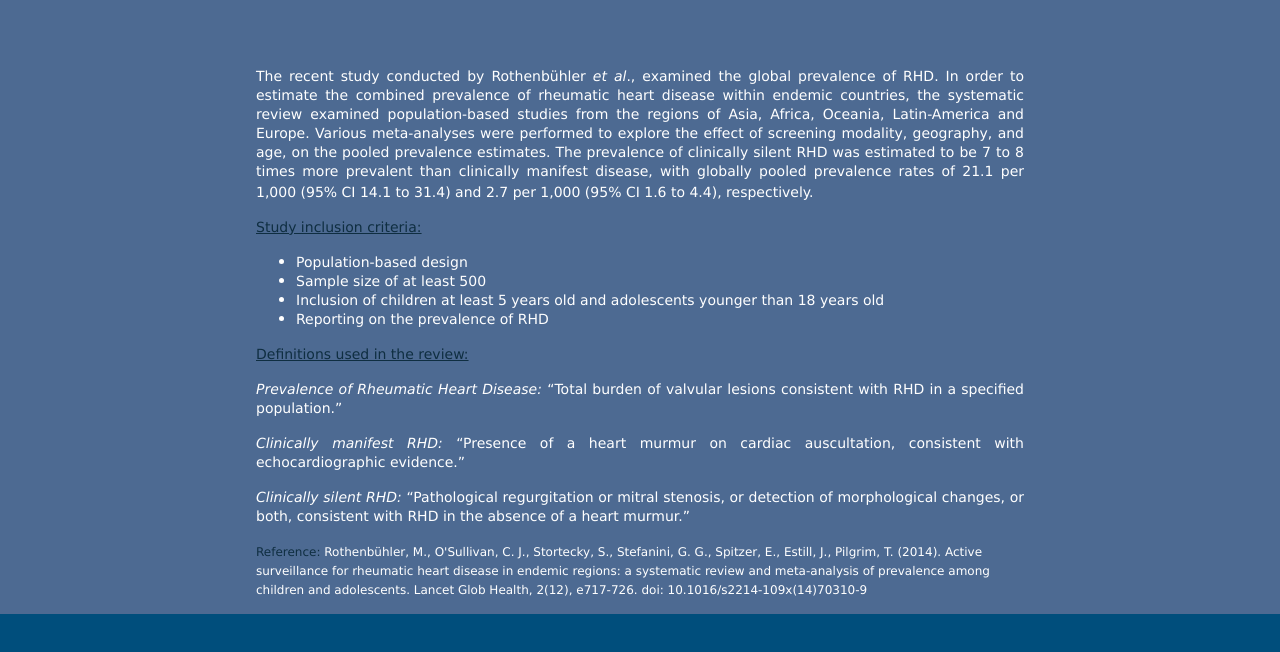
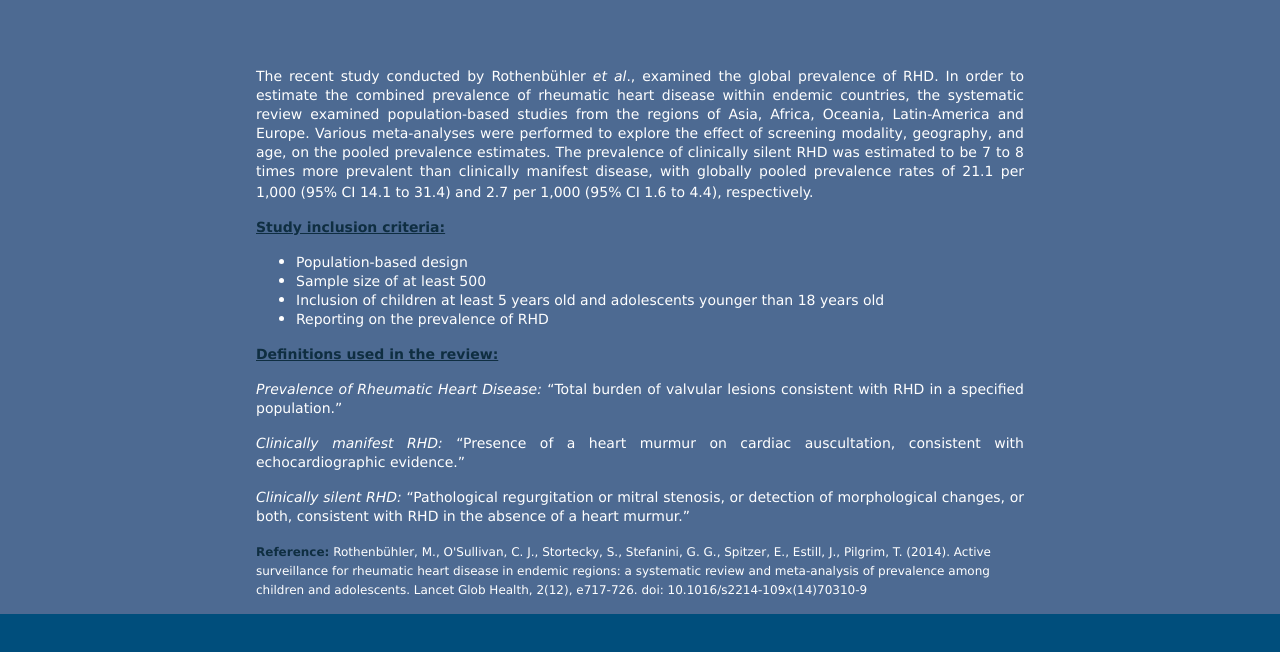
Before and after one commit to rhdatlas/roth, a plain HTML site: page index.html in a window 1280 px wide. Drawn offline with Linux system fonts and the light colour scheme.

Commit message:
Update index.html

```diff
--- a/index.html
+++ b/index.html
@@ -55,6 +55,7 @@
     a{
     	text-decoration:none;
     	color:#0F2E41;
+    	font-weight: bold;
     }
 
     </style>
@@ -67,7 +68,7 @@
           <p style="text-align:justify" tabindex="0"><span style="font-size:14px">The recent study conducted by Rothenb&uuml;hler <em>et al</em>., examined the global prevalence of RHD. In order to estimate the combined prevalence of rheumatic heart disease within endemic countries, the systematic review examined population-based studies from the regions of Asia, Africa, Oceania, Latin-America and Europe. Various meta-analyses were performed to explore the effect of screening modality, geography, and age, on the pooled prevalence estimates. The prevalence of clinically silent RHD was estimated to be 7 to 8 times more prevalent than clinically manifest disease, with globally pooled prevalence rates of 21.1 per 1,000 (95% CI 14.1 to 31.4) and 2.7 per 1,000 (95% CI 1.6 to 4.4), respectively.<strong><sup> </sup></strong></span></p>
 
 
-<p class="MsoNormal" style="text-align:justify" tabindex="0"><span style="font-size:14px; color:#0F2E41;"><u>Study inclusion criteria:</u></span></p>
+<p class="MsoNormal" style="text-align:justify" tabindex="0"><span style="font-size:14px; color:#0F2E41; font-weight: bold;"><u>Study inclusion criteria:</u></span></p>
 <ul tabindex="0">
 	<li class="MsoListParagraphCxSpFirst" style="text-align:justify"><span style="font-size:14px">Population-based design</span></li>
 	<li class="MsoListParagraphCxSpFirst" style="text-align:justify"><span style="font-size:14px">Sample size of at least 500</span></li>
@@ -76,7 +77,7 @@
 </ul>
 
 
-<p tabindex="0"><span style="font-size:14px; color:#0F2E41;"><u>Definitions used in the review:</u></span></p>
+<p tabindex="0"><span style="font-size:14px; color:#0F2E41; font-weight: bold;"><u>Definitions used in the review:</u></span></p>
 
 <p class="MsoNormal" style="text-align:justify" tabindex="0"><span style="font-size:14px"><em>Prevalence of Rheumatic Heart Disease: </em></span>
 
```
